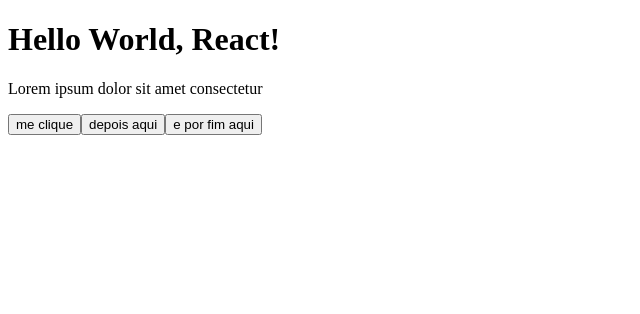
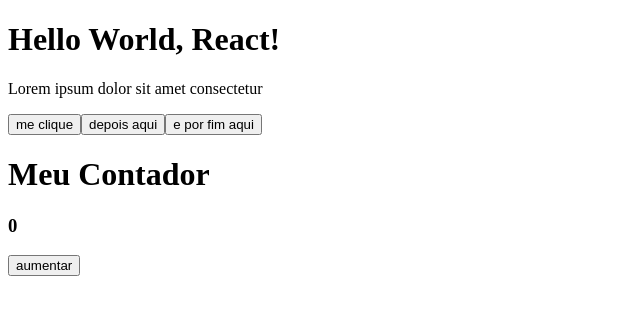
Before and after one commit to GabiDeutner/treino-ada-react, a React (Create React App) app in the folder treino-ada-react/: page / in a window 1280 px wide. Shown: the top 314 px of the page, without its empty margins (0-640 px from the left). Built offline with nearby package versions, Linux system fonts and the light colour scheme.

Commit message:
estados e eventos

```diff
--- a/treino-ada-react/src/App.js
+++ b/treino-ada-react/src/App.js
@@ -1,5 +1,5 @@
 import MeuComponente from './components/MeuComponente';
-
+import MeuContador from './components/MeuContador';
 
 function App() {
   return (
@@ -10,6 +10,7 @@
     <MeuBotao conteudo='me clique' />
     <MeuBotao conteudo='depois aqui' />
     <MeuBotao conteudo='e por fim aqui' />
+    <MeuContador/>
 
     </div>
   );
@@ -24,3 +25,5 @@
 
 
 export default App;
+
+// props e componentes
--- /dev/null
+++ b/treino-ada-react/src/components/MeuContador.js
@@ -0,0 +1,23 @@
+import {useState} from 'react'
+
+export default function MeuContador(){
+
+    const [contador, setContador] = useState(0)
+
+
+    function aumentar(){
+        setContador(contador + 1)
+    }
+
+    return (
+        <div>
+            <h1>Meu Contador</h1>
+            <h3>{contador}</h3>
+            <button onClick={aumentar}>aumentar</button>
+        </div>
+    )
+  }
+
+
+  // hooks - variáveis de estado (faz o componente ser renderizado para mudança de estado de uma const)
+  // estados alteram valores de um componente e faz a página/aplicação ser dinâmica
```
